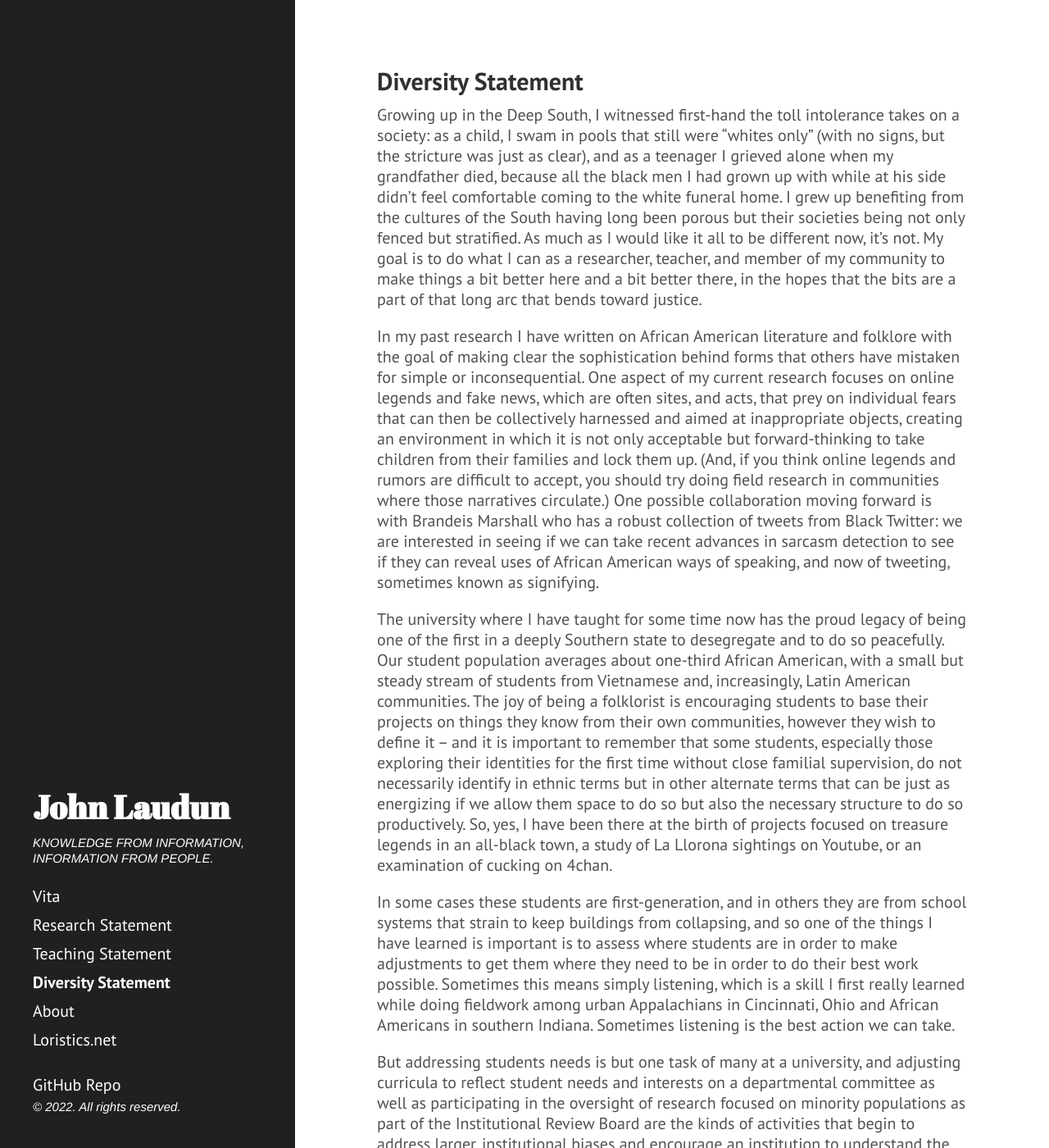
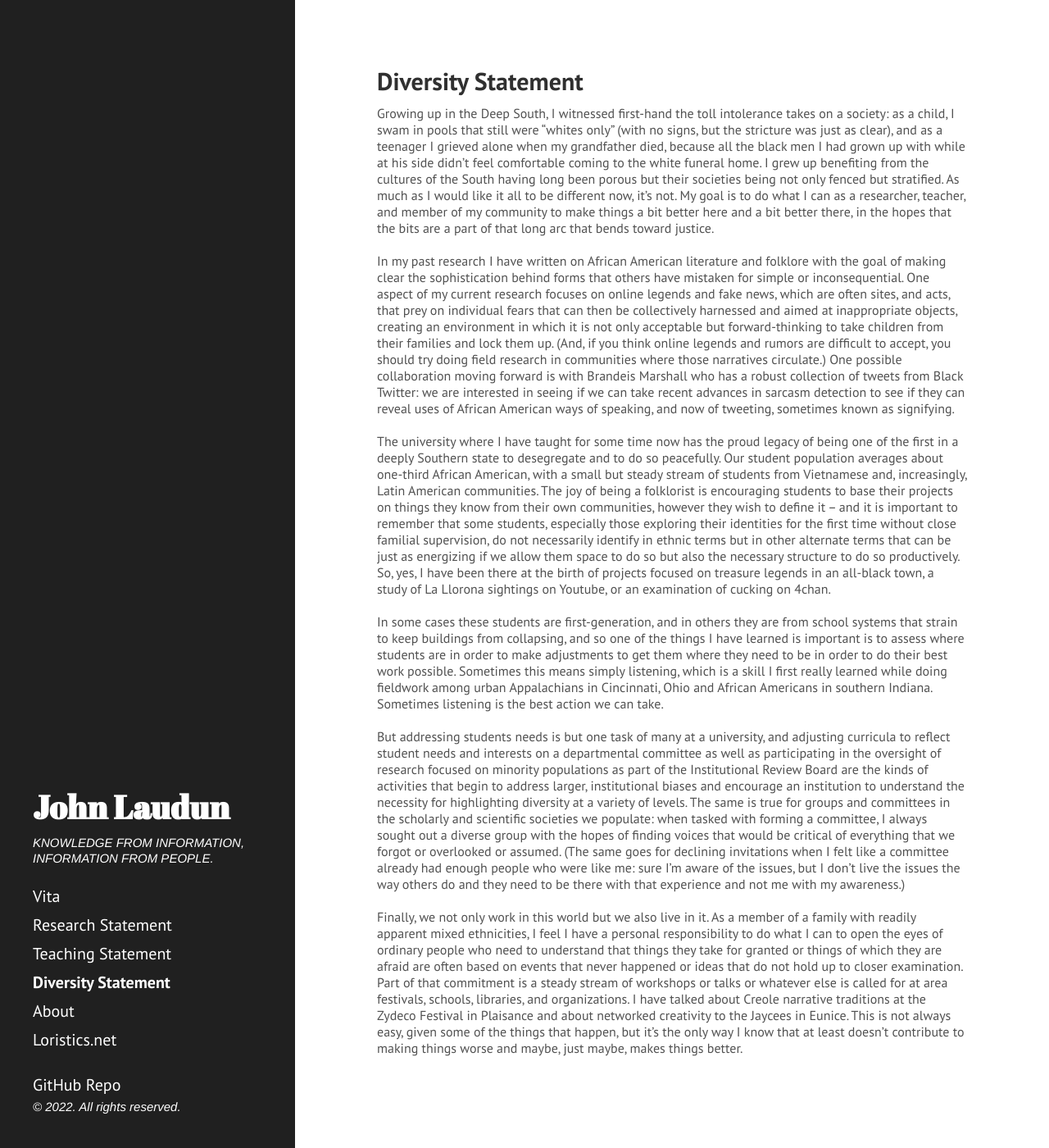
Before and after one commit to johnlaudun/blog, a Jekyll site: the page built from diversity.md, in a window 1280 px wide and 1400 px high. Shown: the whole window at 82% size. Built offline with Jekyll 4.4.1, drawn with Linux system fonts in a browser that asks for light colours.

Commit message:
Revising page styles.

```diff
--- a/public/css/poole.css
+++ b/public/css/poole.css
@@ -363,6 +363,12 @@ tbody tr:nth-child(odd) th {
   font-size: 0.65rem
 }
 
+/* PAGE STYLES */
+
+.page p {
+  font-size: 0.8rem;
+}
+
 
 
 /* Related posts */
```
